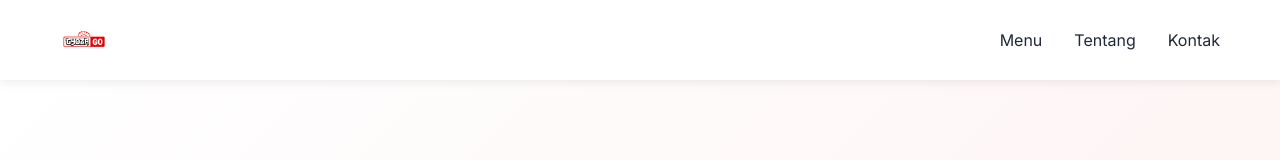
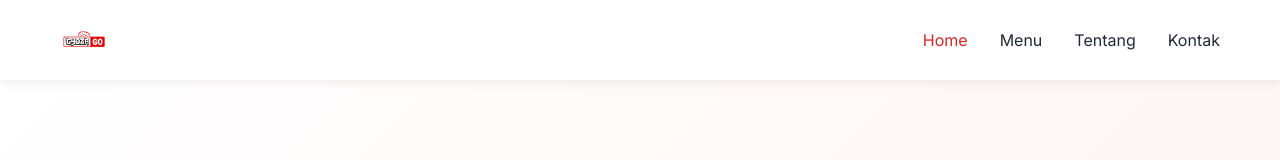
Before and after one commit to depramu/gyoza-go, a React (Vite) app: page / in a window 1280 px wide. Shown: the top 160 px of the page. Built offline with nearby package versions, Linux system fonts and the light colour scheme.

Commit message:
tambah home

```diff
--- a/src/components/Header.jsx
+++ b/src/components/Header.jsx
@@ -1,6 +1,6 @@
-import { Link, NavLink } from 'react-router-dom'
-import logoImg from '../assets/logo.png'
-import './Header.css'
+import { Link, NavLink } from "react-router-dom";
+import logoImg from "../assets/logo.png";
+import "./Header.css";
 
 function Header() {
   return (
@@ -9,20 +9,36 @@ function Header() {
         <Link to="/" className="logo-link">
           <img src={logoImg} alt="Gyoza Go Logo" className="logo-img" />
         </Link>
-                <input id="nav-toggle" className="nav-toggle" type="checkbox" aria-label="Toggle navigation" />
+        <input
+          id="nav-toggle"
+          className="nav-toggle"
+          type="checkbox"
+          aria-label="Toggle navigation"
+        />
         <label htmlFor="nav-toggle" className="hamburger" aria-hidden>
           <span></span>
           <span></span>
           <span></span>
         </label>
         <nav className="nav">
-                    <NavLink to="/menu" className={({ isActive }) => isActive ? 'active' : ''}>Menu</NavLink>
+          <NavLink
+            to="/"
+            className={({ isActive }) => (isActive ? "active" : "")}
+          >
+            Home
+          </NavLink>
+          <NavLink
+            to="/menu"
+            className={({ isActive }) => (isActive ? "active" : "")}
+          >
+            Menu
+          </NavLink>
           <a href="#tentang">Tentang</a>
           <a href="#kontak">Kontak</a>
         </nav>
       </div>
     </header>
-    )
+  );
 }
 
-export default Header
+export default Header;
```
Lines whose indentation alone changed are shown as unchanged.
